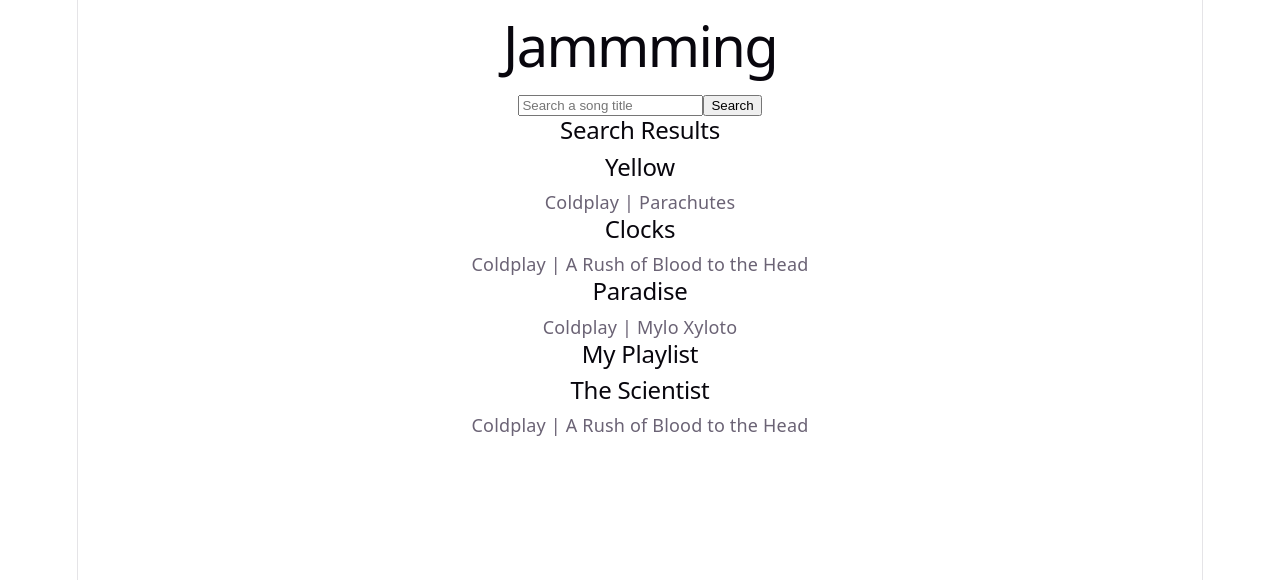
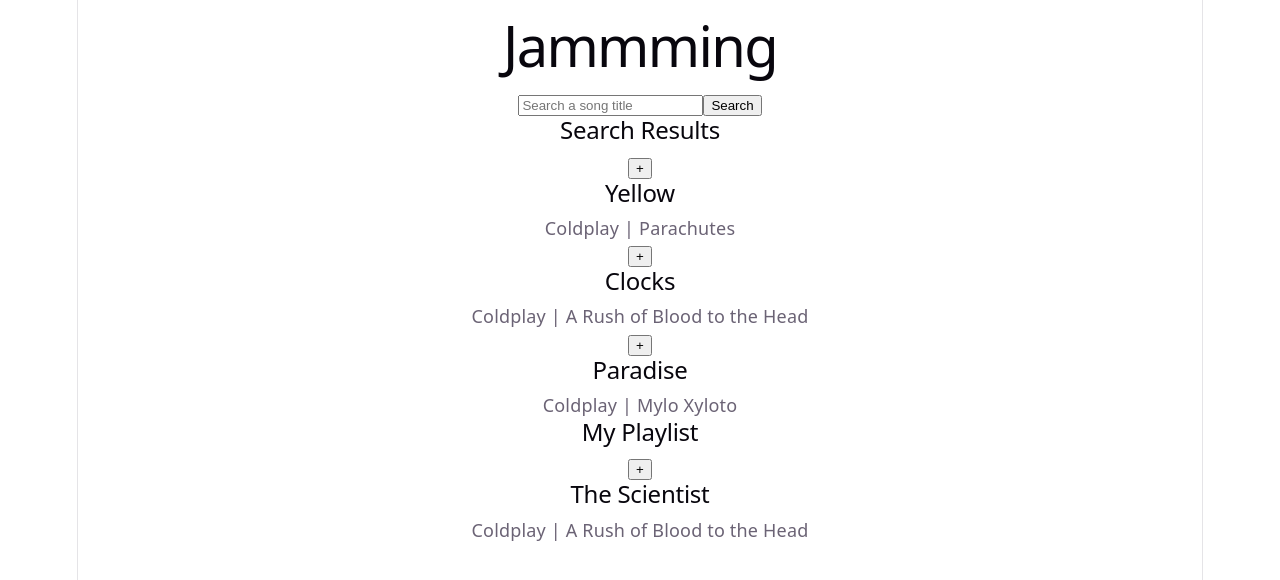
Before and after one commit to Martin97c/jammming-react, a React (Vite) app: page / in a window 1280 px wide. Shown: the top 580 px of the page. Built offline with nearby package versions, Linux system fonts and the light colour scheme.

Commit message:
feat: implement adding tracks to playlist

```diff
--- a/src/App.jsx
+++ b/src/App.jsx
@@ -1,3 +1,4 @@
+import { useState } from 'react'
 import SearchBar from './components/SearchBar'
 import SearchResults from './components/SearchResults'
 import Playlist from './components/Playlist'
@@ -6,14 +7,14 @@
 function App() {
   const playlistName = "My Playlist";
 
-  const playlistTracks = [
+  const [playlistTracks, setPlaylistTracks] = useState ([
     {
       id: 4,
       name: "The Scientist",
       artist: "Coldplay",
       album: "A Rush of Blood to the Head"
     }
-  ];
+  ]);
 
   const searchResults = [
     {
@@ -35,11 +36,26 @@
       album: "Mylo Xyloto"
     },
   ];
+
+  function addTrack(track) {
+    const isTrackInPlaylist = playlistTracks.some((playlistTrack) => {
+      return playlistTrack.id === track.id;
+    });
+
+    if(!isTrackInPlaylist) {
+      setPlaylistTracks([...playlistTracks, track]);
+    }
+
+  };
+
   return (
     <div className='app'>
       <h1>Jammming</h1>
       <SearchBar />
-      <SearchResults searchResults={searchResults}/>
+      <SearchResults
+        searchResults={searchResults}
+        onAdd={addTrack}
+      />
       <Playlist
         playlistName={playlistName}
         playlistTracks={playlistTracks}
--- a/src/components/SearchResults.jsx
+++ b/src/components/SearchResults.jsx
@@ -4,7 +4,10 @@
     return (
         <div className="search-results">
             <h2>Search Results</h2>
-            <TrackList tracks={props.searchResults}/>
+            <TrackList
+                tracks={props.searchResults}
+                onAdd={props.onAdd}
+            />
         </div>
     );
 }
--- a/src/components/Track.jsx
+++ b/src/components/Track.jsx
@@ -1,6 +1,9 @@
 function Track (props) {
     return (
         <div className="track">
+            <button onClick={() => props.onAdd(props.track)}>
+                +
+            </button>
             <h2>{props.track.name}</h2>
             <p>{props.track.artist} | {props.track.album}</p>
         </div>
--- a/src/components/TrackList.jsx
+++ b/src/components/TrackList.jsx
@@ -8,6 +8,7 @@
                     <Track
                         key={track.id}
                         track={track}
+                        onAdd={props.onAdd}
                     />
                 )
             })}
```
